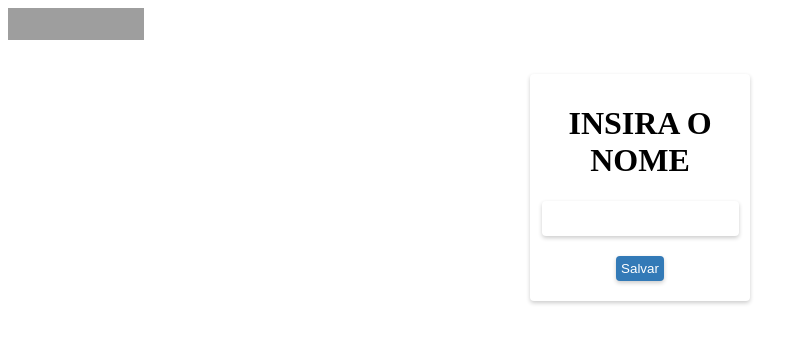
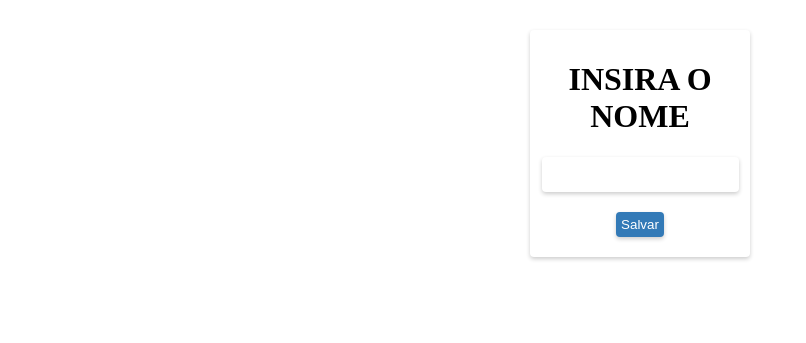
Before and after one commit to hnrqne/basic-crud, a Django app: page /core/ in a window 1280 px wide. Shown: the top 343 px of the page, without its empty margins (0-806 px from the left). Run offline with Django 4.2, Linux system fonts and the light colour scheme; data that the repository does not hold is empty; grey boxes are pictures that could not be loaded.

Commit message:
update index.html

```diff
--- a/core/templates/index.html
+++ b/core/templates/index.html
@@ -62,7 +62,6 @@
 </head>
 
 <body>
-  <img src="./img/ima.png" width="136" height="32" alt="">
   <form action=" {% url 'salvar' %}" method="POST">
     {% csrf_token %}
     <h1>INSIRA O NOME</h1>
```
